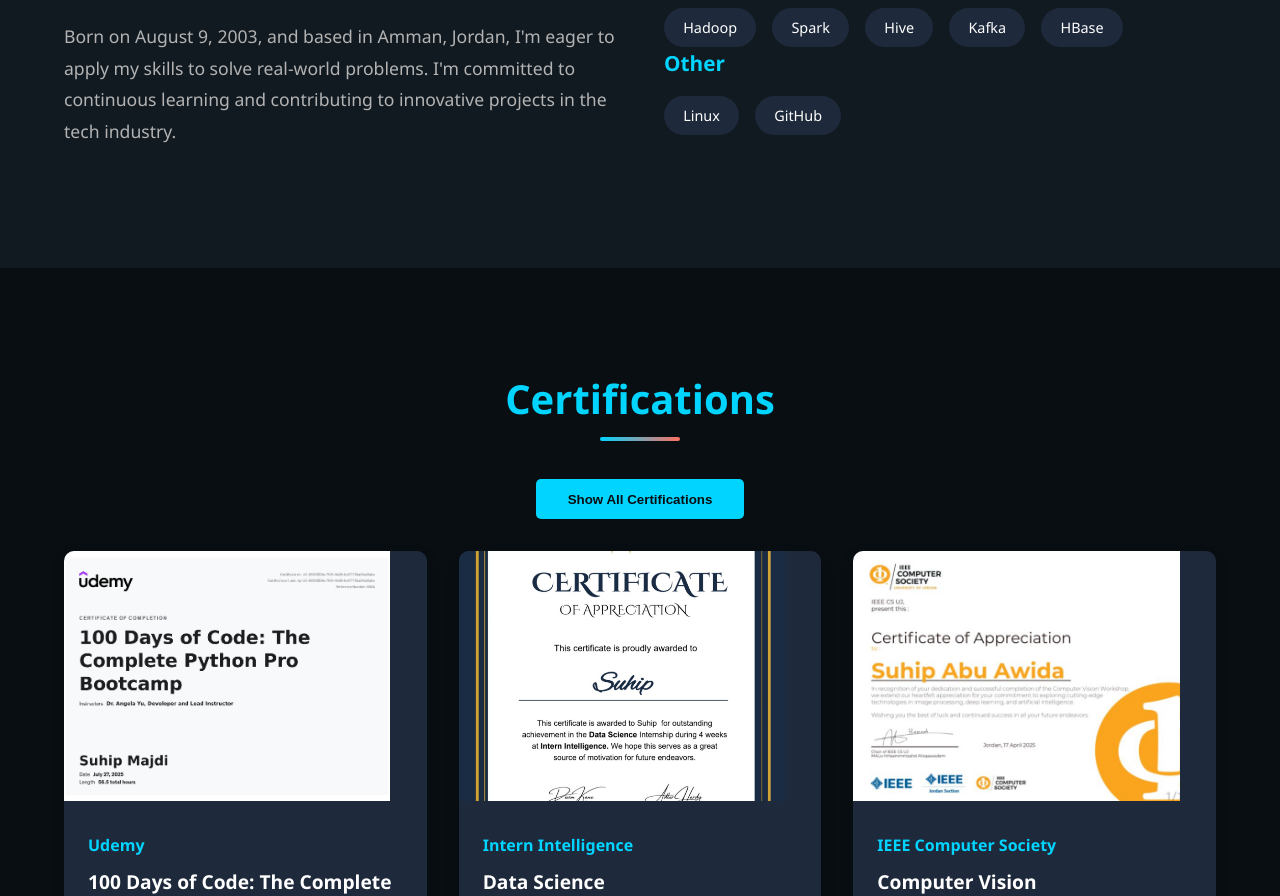
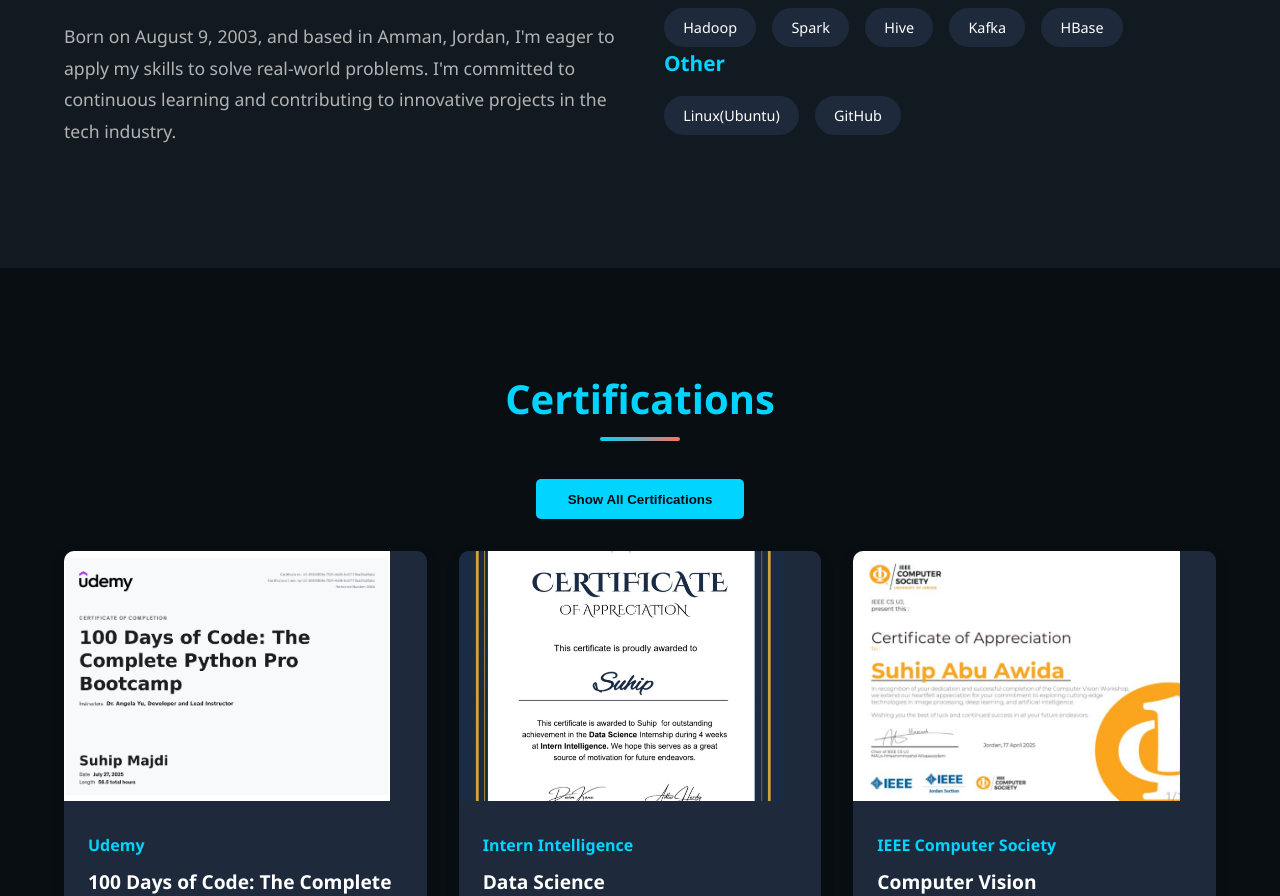
Before and after one commit to Suhip-Majdi/Portfolio.GitHub.io, a plain HTML site: page index.html in a window 1280 px wide. Shown: the part 1415-2311 px from the top of the page. Drawn offline with Linux system fonts and the light colour scheme.

Commit message:
Update index.html

```diff
--- a/index.html
+++ b/index.html
@@ -99,7 +99,7 @@
 
           <h4>Other</h4>
           <div class="skills-list">
-            <span class="skill-item">Linux</span>
+            <span class="skill-item">Linux(Ubuntu)</span>
             <span class="skill-item">GitHub</span>
 
           </div>
```
